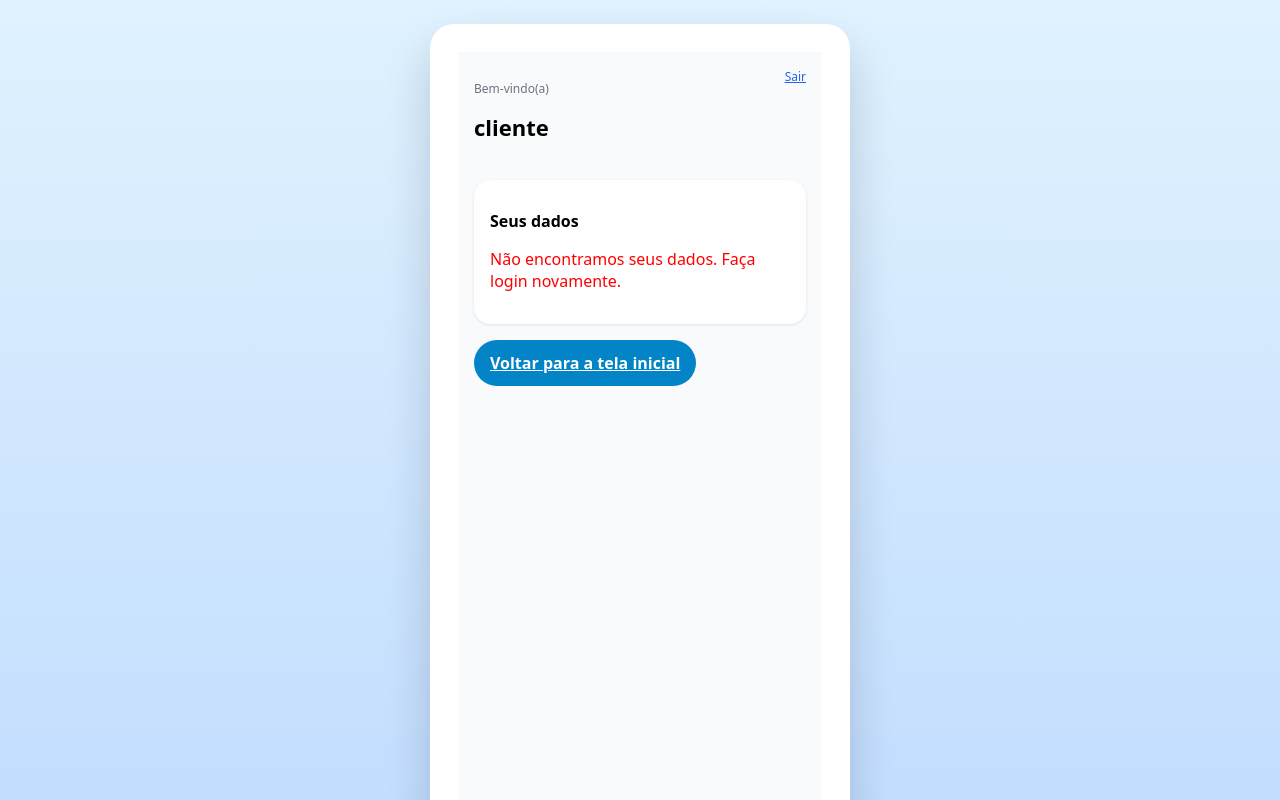
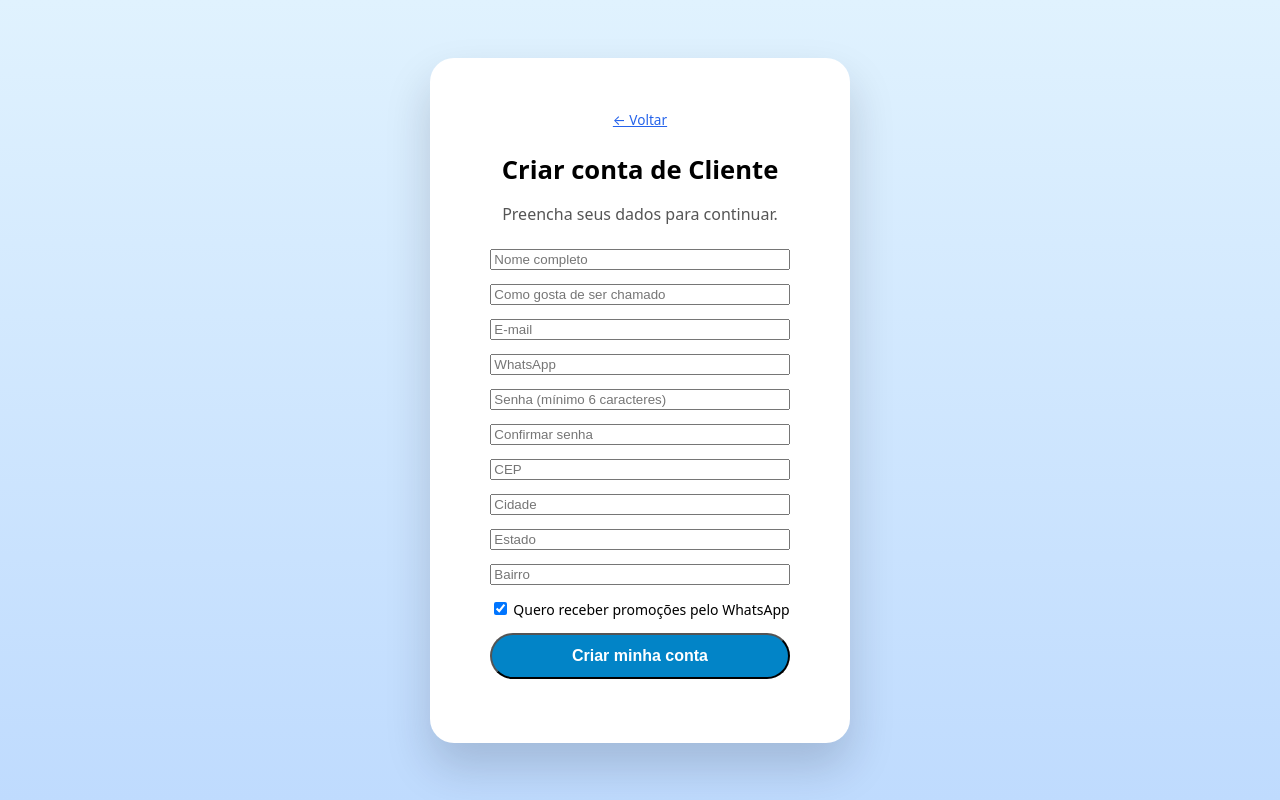
Before and after one commit to dolarjotaerri-afk/construtheo-web, a Next.js app: page /cadastro/cliente in a window 1280 px wide. Built offline with nearby package versions, Linux system fonts and the light colour scheme; no server answers.

Commit message:
Atualizar o page.tsx

```diff
--- a/src/app/cadastro/cliente/page.tsx
+++ b/src/app/cadastro/cliente/page.tsx
@@ -1,167 +1,271 @@
 "use client";
 
-import { useEffect, useState } from "react";
 import Link from "next/link";
+import { useRouter } from "next/navigation";
+import { FormEvent, useState } from "react";
+import { buscarEnderecoPorCep } from "../../../lib/cepService";
 import { supabase } from "../../../lib/supabaseClient";
 
-type ClienteResumo = {
-  id: string;
-  nome: string;
-  apelido?: string | null;
-  email: string;
-  whatsapp?: string;
-  cep?: string;
-  cidade?: string;
-  estado?: string;
-  bairro?: string;
-  aceita_ofertas_whatsapp?: boolean;
-};
+export default function CadastroClientePage() {
+  const router = useRouter();
+  const [loading, setLoading] = useState(false);
+  const [mensagem, setMensagem] = useState<string | null>(null);
 
-export default function PainelClientePage() {
-  const [cliente, setCliente] = useState<ClienteResumo | null>(null);
-  const [carregando, setCarregando] = useState(true);
+  const [cep, setCep] = useState("");
+  const [cidade, setCidade] = useState("");
+  const [estado, setEstado] = useState("");
+  const [bairro, setBairro] = useState("");
+  const [buscandoCep, setBuscandoCep] = useState(false);
 
-  useEffect(() => {
-    async function carregar() {
-      try {
-        // tenta localStorage
-        const salvo = localStorage.getItem("construtheo_cliente_atual");
-        if (salvo) {
-          setCliente(JSON.parse(salvo));
-          setCarregando(false);
-          return;
-        }
+  async function handleCepBlur() {
+    const cepLimpo = cep.replace(/\D/g, "");
+    if (cepLimpo.length !== 8) return;
 
-        // tenta auth supabase
-        const { data: userData } = await supabase.auth.getUser();
-        const user = userData?.user;
+    try {
+      setBuscandoCep(true);
+      setMensagem(null);
 
-        if (user) {
-          const { data } = await supabase
-            .from("clientes")
-            .select("*")
-            .eq("id", user.id)
-            .maybeSingle();
+      const endereco = await buscarEnderecoPorCep(cepLimpo);
 
-          if (data) {
-            localStorage.setItem("construtheo_cliente_atual", JSON.stringify(data));
-            setCliente(data);
-          }
-        }
-      } catch (err) {
-        console.error(err);
-      } finally {
-        setCarregando(false);
+      setCidade(endereco.cidade || "");
+      setEstado(endereco.estado || "");
+      setBairro(endereco.bairro || "");
+    } catch (err: any) {
+      const msg = String(err?.message || "").toLowerCase();
+      if (msg.includes("load failed")) {
+        setMensagem("Falha ao buscar CEP. Verifique sua conexão.");
+      } else {
+        setMensagem("Não foi possível buscar o endereço.");
       }
+    } finally {
+      setBuscandoCep(false);
     }
-
-    carregar();
-  }, []);
-
-  function formatarCep(cep?: string) {
-    if (!cep) return "";
-    const d = cep.replace(/\D/g, "");
-    if (d.length !== 8) return d;
-    return d.replace(/^(\d{5})(\d{3})$/, "$1-$2");
   }
 
-  const nomeExibicao =
-    cliente?.apelido && cliente.apelido.trim() !== ""
-      ? cliente.apelido
-      : cliente?.nome || "cliente";
+  async function handleSubmit(e: FormEvent<HTMLFormElement>) {
+    e.preventDefault();
+    setMensagem(null);
+    setLoading(true);
+
+    try {
+      const formData = new FormData(e.currentTarget);
+
+      const nome = String(formData.get("nome") || "").trim();
+      const email = String(formData.get("email") || "").trim().toLowerCase();
+      const senha = String(formData.get("senha") || "");
+      const confirmarSenha = String(formData.get("confirmar_senha") || "");
+
+      if (!nome || !email || !senha || !confirmarSenha) {
+        throw new Error("Preencha todos os campos obrigatórios.");
+      }
+
+      if (senha.length < 6) {
+        throw new Error("A senha precisa ter pelo menos 6 caracteres.");
+      }
+
+      if (senha !== confirmarSenha) {
+        throw new Error("As senhas não conferem.");
+      }
+
+      // CADASTRA NO SUPABASE AUTH
+      const { data, error } = await supabase.auth.signUp({
+        email,
+        password: senha,
+        options: {
+          data: { nome, tipo_usuario: "cliente" },
+        },
+      });
+
+      if (error) throw error;
+
+      const user = data.user;
+      if (!user) throw new Error("Erro inesperado ao criar sua conta.");
+
+      // CAMPOS EXTRAS
+      const apelido = String(formData.get("apelido") || "").trim() || null;
+      const whatsapp = String(formData.get("whatsapp") || "").trim() || null;
+
+      const aceita =
+        formData.get("aceita_ofertas_whatsapp") === "on";
+
+      // INSERE NA TABELA CLIENTES
+      const { error: insertError } = await supabase.from("clientes").insert({
+        id: user.id,
+        nome,
+        email,
+        apelido,
+        whatsapp,
+        cep,
+        cidade,
+        estado,
+        bairro,
+        aceita_ofertas_whatsapp: aceita,
+        created_at: new Date().toISOString(),
+      });
+
+      if (insertError) throw insertError;
+
+      // SALVA LOCALMENTE
+      localStorage.setItem(
+        "construtheo_cliente_atual",
+        JSON.stringify({
+          id: user.id,
+          nome,
+          email,
+          apelido,
+          whatsapp,
+          cep,
+          cidade,
+          estado,
+          bairro,
+          aceita_ofertas_whatsapp: aceita,
+        })
+      );
+
+      router.push("/painel/cliente");
+    } catch (err: any) {
+      console.error("ERRO AO CRIAR CLIENTE:", err);
+
+      const msg = String(err?.message || "").toLowerCase();
+
+      if (msg.includes("load failed")) {
+        setMensagem("Não foi possível conectar ao servidor. Tente novamente.");
+      } else if (msg.includes("duplicate") || msg.includes("already")) {
+        setMensagem("Esse e-mail já está cadastrado.");
+      } else {
+        setMensagem(err.message || "Erro ao criar sua conta.");
+      }
+    } finally {
+      setLoading(false);
+    }
+  }
 
   return (
-    <main style={{ minHeight: "100vh", background: "#F9FAFB", padding: 16 }}>
-      <div style={{ maxWidth: 480, margin: "0 auto" }}>
-        <header style={{ display: "flex", justifyContent: "space-between", marginBottom: 24 }}>
-          <div>
-            <p style={{ fontSize: 12, color: "#6B7280" }}>Bem-vindo(a)</p>
-            <h1 style={{ fontSize: 22, fontWeight: 700 }}>{nomeExibicao}</h1>
-          </div>
-
-          <Link
-            href="/login"
-            onClick={() => {
-              localStorage.removeItem("construtheo_cliente_atual");
-              supabase.auth.signOut();
-            }}
-            style={{ fontSize: 12, textDecoration: "underline", color: "#2563EB" }}
-          >
-            Sair
-          </Link>
-        </header>
-
-        <section
+    <div
+      style={{
+        maxWidth: 440,
+        margin: "0 auto",
+        padding: "22px 12px 36px",
+      }}
+    >
+      <div style={{ textAlign: "center", marginBottom: 22 }}>
+        <Link
+          href="/login"
           style={{
-            background: "#fff",
-            padding: 16,
-            borderRadius: 16,
-            marginBottom: 16,
-            boxShadow: "0 1px 3px rgba(0,0,0,0.1)",
+            fontSize: "0.85rem",
+            color: "#2563EB",
+            textDecoration: "underline",
           }}
         >
-          <h2 style={{ fontSize: 16, fontWeight: 600, marginBottom: 8 }}>Seus dados</h2>
+          ← Voltar
+        </Link>
+      </div>
 
-          {carregando && <p>Carregando...</p>}
+      <h1
+        style={{
+          textAlign: "center",
+          fontSize: "1.6rem",
+          marginBottom: 8,
+          fontWeight: 700,
+        }}
+      >
+        Criar conta de Cliente
+      </h1>
 
-          {!carregando && !cliente && (
-            <p style={{ color: "red" }}>
-              Não encontramos seus dados. Faça login novamente.
-            </p>
-          )}
+      <p
+        style={{
+          textAlign: "center",
+          marginBottom: 24,
+          color: "#555",
+        }}
+      >
+        Preencha seus dados para continuar.
+      </p>
 
-          {cliente && (
-            <div style={{ display: "flex", flexDirection: "column", gap: 6 }}>
-              <p><strong>Nome:</strong> {cliente.nome}</p>
-              {cliente.apelido && (
-                <p>
-                  <strong>Como gosta de ser chamado:</strong> {cliente.apelido}
-                </p>
-              )}
-              <p><strong>Email:</strong> {cliente.email}</p>
-              {cliente.whatsapp && (
-                <p><strong>WhatsApp:</strong> {cliente.whatsapp}</p>
-              )}
-            </div>
-          )}
-        </section>
+      <form
+        onSubmit={handleSubmit}
+        style={{ display: "flex", flexDirection: "column", gap: 14 }}
+      >
+        <input name="nome" placeholder="Nome completo" />
 
-        {cliente && (
-          <section
-            style={{
-              background: "#fff",
-              padding: 16,
-              borderRadius: 16,
-              marginBottom: 16,
-              boxShadow: "0 1px 3px rgba(0,0,0,0.1)",
-            }}
-          >
-            <h2 style={{ fontSize: 16, fontWeight: 600, marginBottom: 8 }}>
-              Localização
-            </h2>
+        <input name="apelido" placeholder="Como gosta de ser chamado" />
 
-            <p><strong>Cidade:</strong> {cliente.cidade}</p>
-            <p><strong>Estado:</strong> {cliente.estado}</p>
-            <p><strong>Bairro:</strong> {cliente.bairro}</p>
-            <p><strong>CEP:</strong> {formatarCep(cliente.cep)}</p>
-          </section>
-        )}
+        <input name="email" type="email" placeholder="E-mail" />
 
-        <Link
-          href="/"
+        <input name="whatsapp" placeholder="WhatsApp" />
+
+        <input
+          name="senha"
+          type="password"
+          placeholder="Senha (mínimo 6 caracteres)"
+        />
+
+        <input
+          name="confirmar_senha"
+          type="password"
+          placeholder="Confirmar senha"
+        />
+
+        <input
+          name="cep"
+          placeholder="CEP"
+          value={cep}
+          onChange={(e) => setCep(e.target.value.replace(/\D/g, ""))}
+          onBlur={handleCepBlur}
+        />
+
+        <input
+          name="cidade"
+          placeholder="Cidade"
+          value={cidade}
+          onChange={(e) => setCidade(e.target.value)}
+        />
+
+        <input
+          name="estado"
+          placeholder="Estado"
+          value={estado}
+          onChange={(e) => setEstado(e.target.value)}
+        />
+
+        <input
+          name="bairro"
+          placeholder="Bairro"
+          value={bairro}
+          onChange={(e) => setBairro(e.target.value)}
+        />
+
+        <label style={{ fontSize: 14 }}>
+          <input
+            type="checkbox"
+            name="aceita_ofertas_whatsapp"
+            defaultChecked
+            style={{ marginRight: 6 }}
+          />
+          Quero receber promoções pelo WhatsApp
+        </label>
+
+        <button
+          disabled={loading}
           style={{
-            display: "inline-block",
-            padding: "12px 16px",
+            padding: "12px 0",
             borderRadius: 999,
             background: "#0284C7",
             color: "#fff",
-            fontWeight: 600,
-            textAlign: "center",
+            fontSize: "1rem",
+            fontWeight: 700,
+            opacity: loading ? 0.6 : 1,
           }}
         >
-          Voltar para a tela inicial
-        </Link>
-      </div>
-    </main>
+          {loading ? "Criando conta..." : "Criar minha conta"}
+        </button>
+
+        {mensagem && (
+          <p style={{ textAlign: "center", color: "red", marginTop: 8 }}>
+            {mensagem}
+          </p>
+        )}
+      </form>
+    </div>
   );
 }
```
